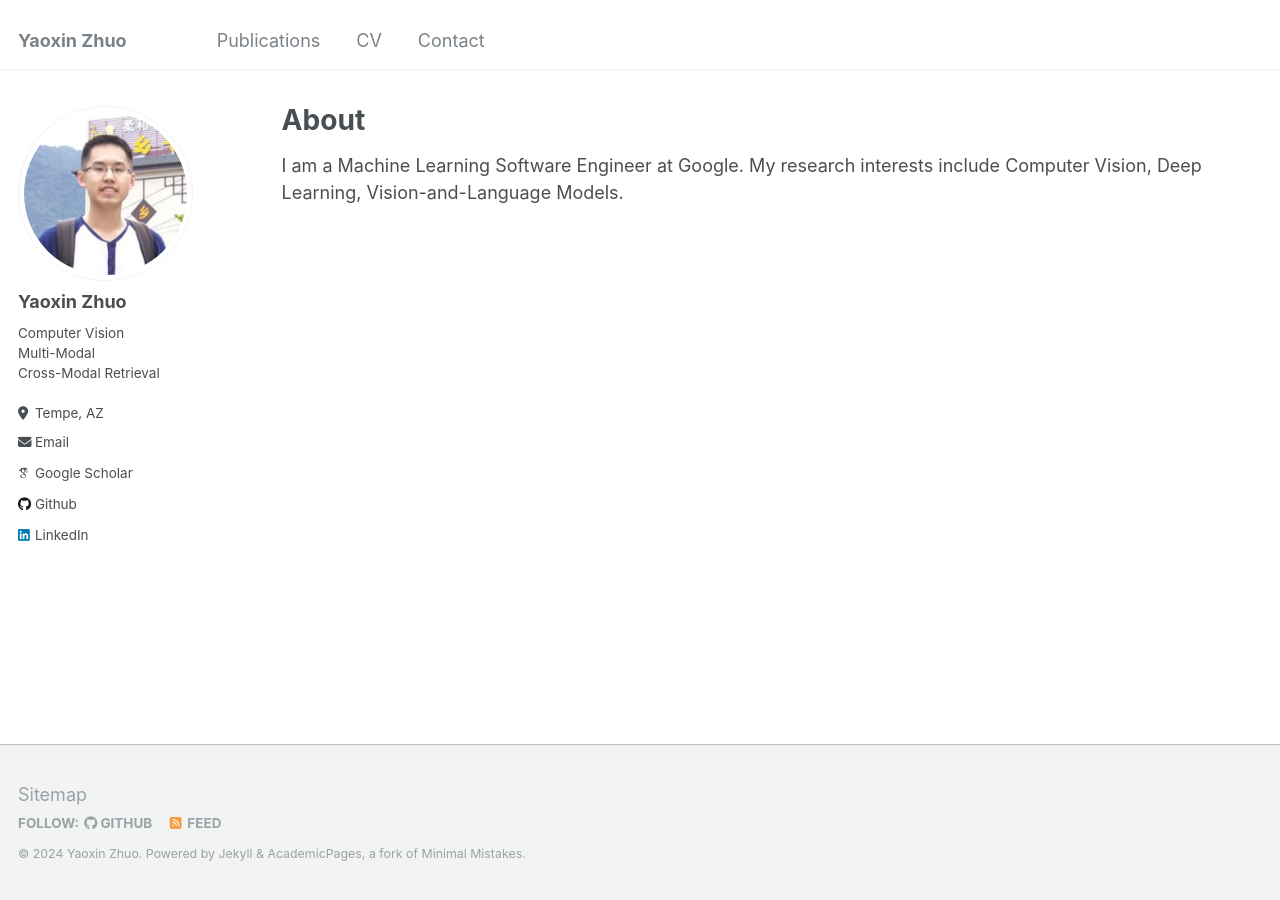
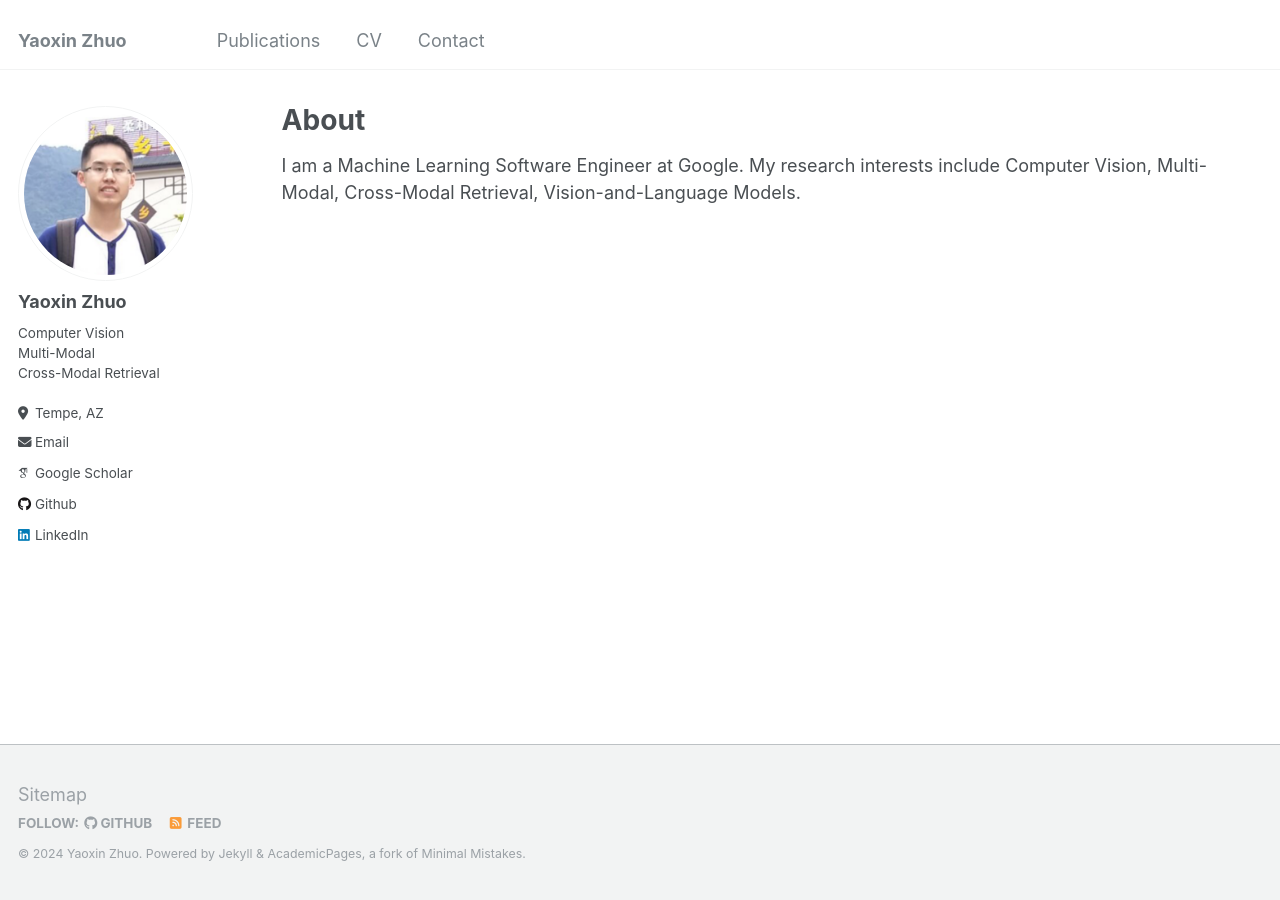
Before and after one commit to yaoxinzhuo/yaoxinzhuo.github.io, a Jekyll site: the page built from _pages/about.md, in a window 1280 px wide. Built offline with Jekyll 4.4.1, drawn with Linux system fonts in a browser that asks for light colours; some web fonts are replaced.

Commit message:
Update about.md

```diff
--- a/_pages/about.md
+++ b/_pages/about.md
@@ -5,4 +5,4 @@ title: "About"
 author_profile: true
 ---
 I am a Machine Learning Software Engineer at Google.
-My research interests include Computer Vision, Deep Learning, Vision-and-Language Models.
+My research interests include Computer Vision, Multi-Modal, Cross-Modal Retrieval, Vision-and-Language Models.
```
